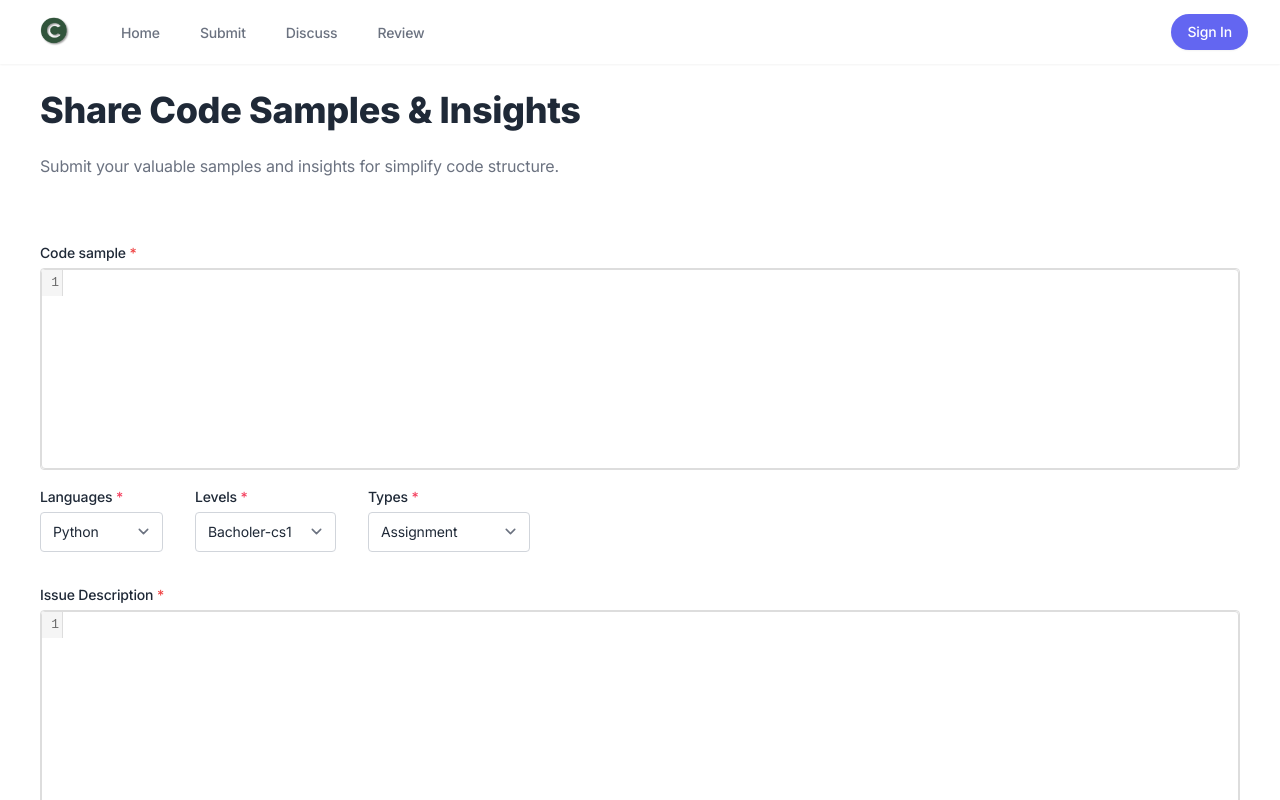
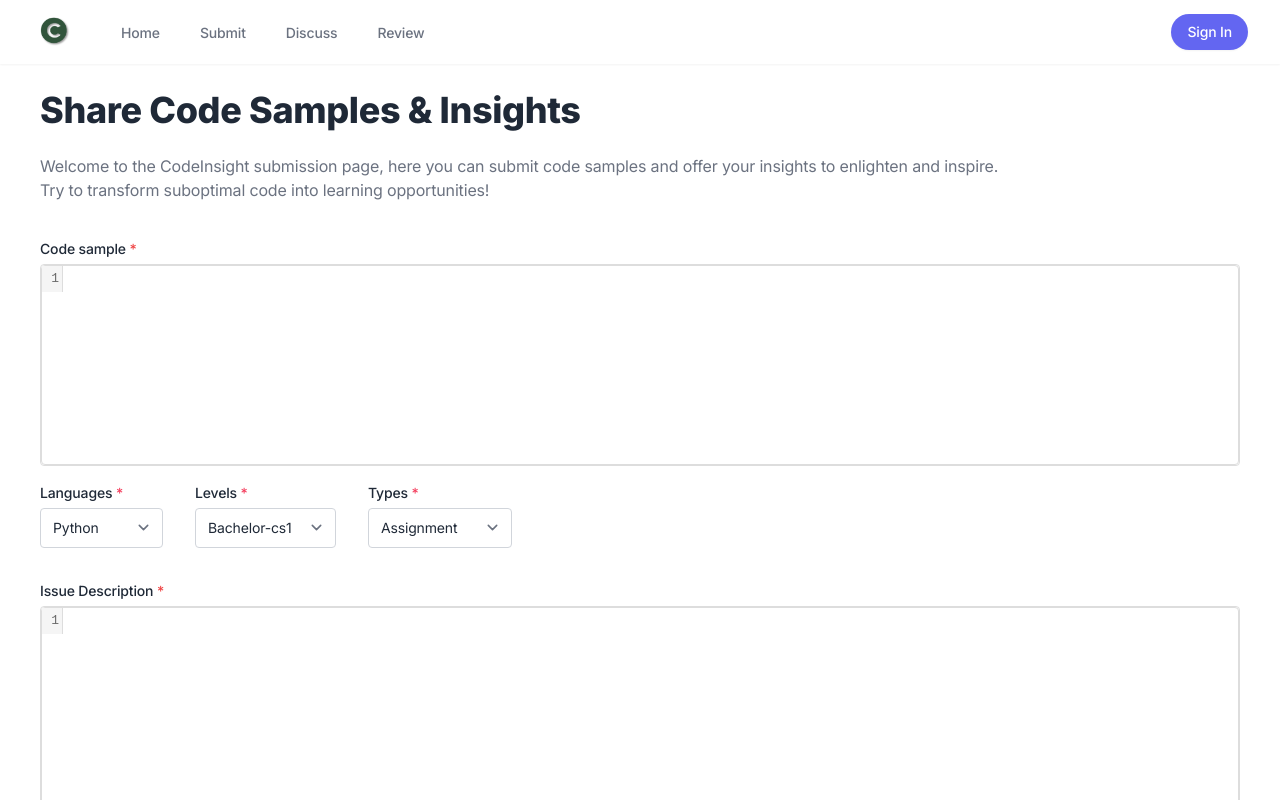
Before and after one commit to VickyGe22/fianlyear-teamProject-discussionForum, a Next.js app in the folder codeinsight/: page /submits in a window 1280 px wide. Shown: the top 800 px of the page. Built offline with nearby package versions, Linux system fonts and the light colour scheme.

Commit message:
optimize the submimssion page according to last client meeting

```diff
--- a/codeinsight/app/(root)/submits/menubox1.tsx
+++ b/codeinsight/app/(root)/submits/menubox1.tsx
@@ -1,9 +1,10 @@
 'use client';
 import React, { useState } from 'react';
-import CustomDialog from './customDialog';
+import CustomDialog from './CustomDialog';
+
 
 const MenuBox1 = () => {
-    const [levels, setLevels] = useState(['Bacholer-cs1', 'Bacholer-cs2', 'Bacholer-cs3', 'Bacholer-cs4', 'Master-cs1', 'Master-cs2']);
+    const [levels, setLevels] = useState(['Bachelor-cs1', 'Bachelor-cs2', 'Bachelor-cs3', 'Bachelor-cs4', 'Master-cs1', 'Master-cs2']);
     const [selectedLevel, setSelectedLevel] = useState('');
     const [showCustomDialog1, setShowCustomDialog1] = useState(false);
 
--- a/codeinsight/app/(root)/submits/menubox2.tsx
+++ b/codeinsight/app/(root)/submits/menubox2.tsx
@@ -1,9 +1,9 @@
 'use client';
 import React, { useState } from 'react';
-import CustomDialog from './customDialog';
+import CustomDialog from './CustomDialog';
 
 const MenuBox2 = () => {
-    const [types, settypes] = useState(['Assignment', 'Exam', 'Quiz', 'Group Project', 'Code Repository']);
+    const [types, settypes] = useState(['Assignment', 'Exam', 'Quiz', 'Group Project']);
     const [selectedtype, setSelectedtype] = useState('');
     const [showCustomDialog2, setShowCustomDialog2] = useState(false);
 
--- a/codeinsight/app/(root)/submits/page.tsx
+++ b/codeinsight/app/(root)/submits/page.tsx
@@ -36,9 +36,10 @@ export default function SubmitSample() {
     <>
     <br />
 
-      <div className="mb-10 pl-10">
+      <div className="mb-3 pl-10">
         <h1 className="text-4xl font-extrabold font-inter mb-5">Share Code Samples & Insights</h1>
-        <div className="text-gray-500">Submit your valuable samples and insights for simplify code structure.</div>
+        <div className="text-gray-500 text-1xl">Welcome to the CodeInsight submission page, here you can submit
+        code samples and offer your insights to enlighten and inspire. <br/>Try to transform suboptimal code into learning opportunities!</div>
       </div>
 
 
```
Also changed, not shown: codeinsight/app/(root)/submits/menubox.tsx (+1 -58 lines).
